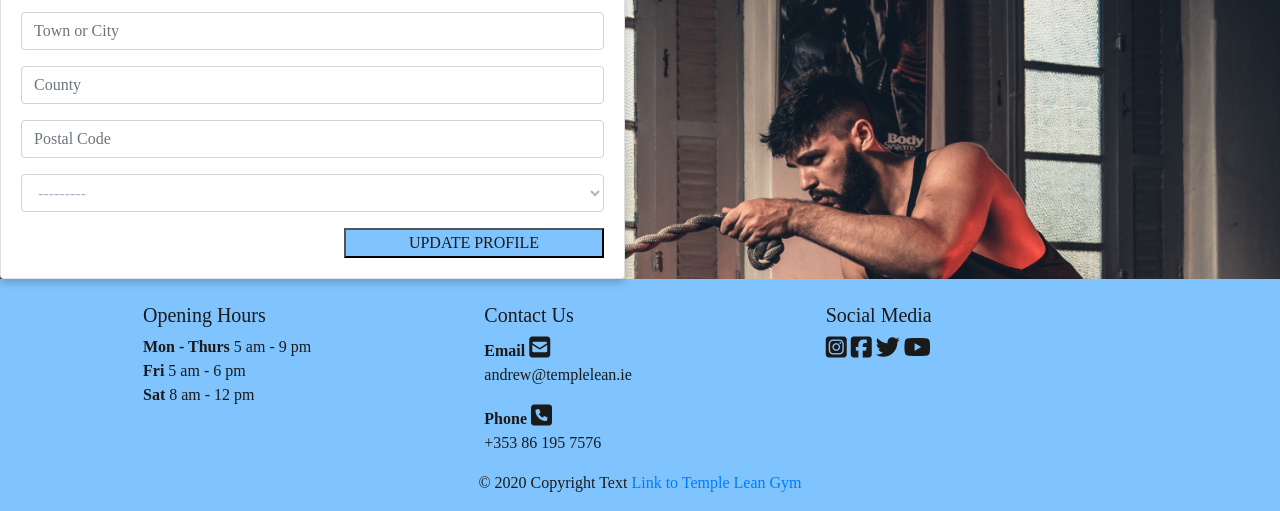
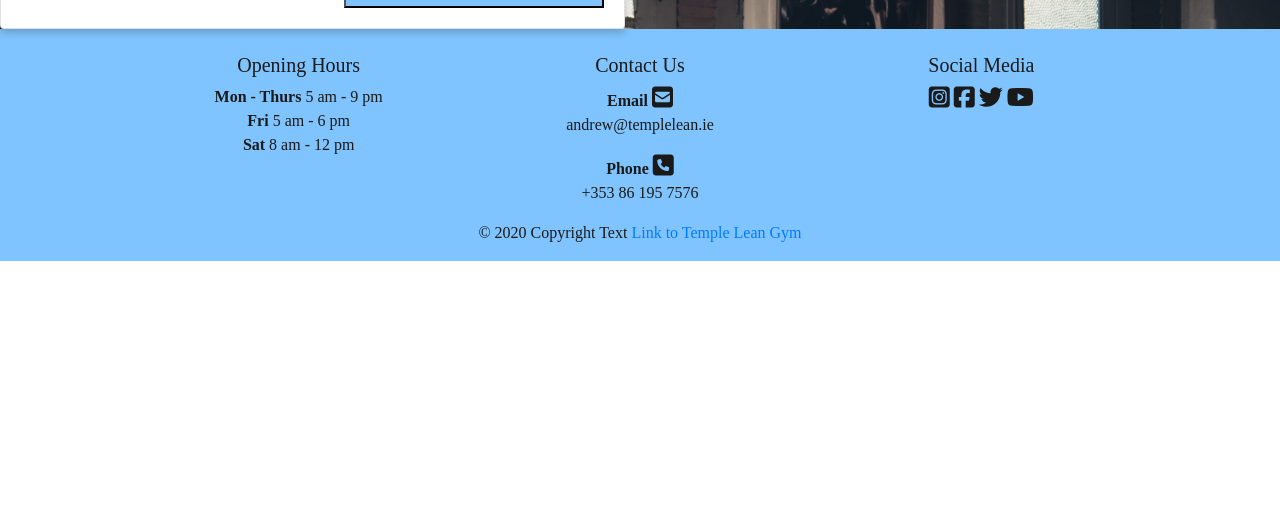
Before and after one commit to Andrew-code2020/ms4, a Django app: page /profile/ in a window 1280 px wide. Shown: the part 864-1375 px from the top of the page. After the commit the page ends 1125 px from the top, so only its background shows below. Run offline with Django 3.2, Linux system fonts and the light colour scheme; the visitor is signed in with stand-in values (Sample User, id 1); data comes from the database, SQL or seed files in the repository; data that the repository does not hold is empty; some libraries are stand-ins or nearby versions; some web fonts are replaced.

```diff
--- a/profiles/templates/profiles/profile.html
+++ b/profiles/templates/profiles/profile.html
@@ -35,7 +35,6 @@
     <div class="col-12 col-lg-6">
         <div class="card-deck">
             <div class="card">
-                <img src="#" class="card-img-top" alt="...">
                 <div class="card-body">
                     <h5 class="card-title">Profile Information</h5>
                     <p class="card-text">
--- a/templates/base.html
+++ b/templates/base.html
@@ -157,7 +157,7 @@
     <footer class="footer mt-auto py-3">
         <div class="container">
             <div class="row">
-                <div class="col-sm-4 mt-2">
+                <div class="col-sm-4 mt-2 text-center">
                     <!--Opening Hours information-->
                     <h5>Opening Hours</h5>
                     <ul>
@@ -173,7 +173,7 @@
                     </ul>
                 </div>
                 <!--Contact us-->
-                <div class="col-sm-4 mt-2">
+                <div class="col-sm-4 mt-2 text-center">
                     <h5>Contact Us</h5>
                     <ul>
                         <li>
@@ -188,7 +188,7 @@
                     </ul>
                 </div>
                 <!--Social Media with external links to the developers own social media-->
-                <div class="col-sm-4 mt-2">
+                <div class="col-sm-4 mt-2 text-center">
                     <h5>Social Media</h5>
                     <a class="social-media" href="https://www.instagram.com/andrew_burns_moves/" target="_blank"><i
                             class="fab fa-instagram-square"></i></a>
```
Also changed, not shown: README.MD.
